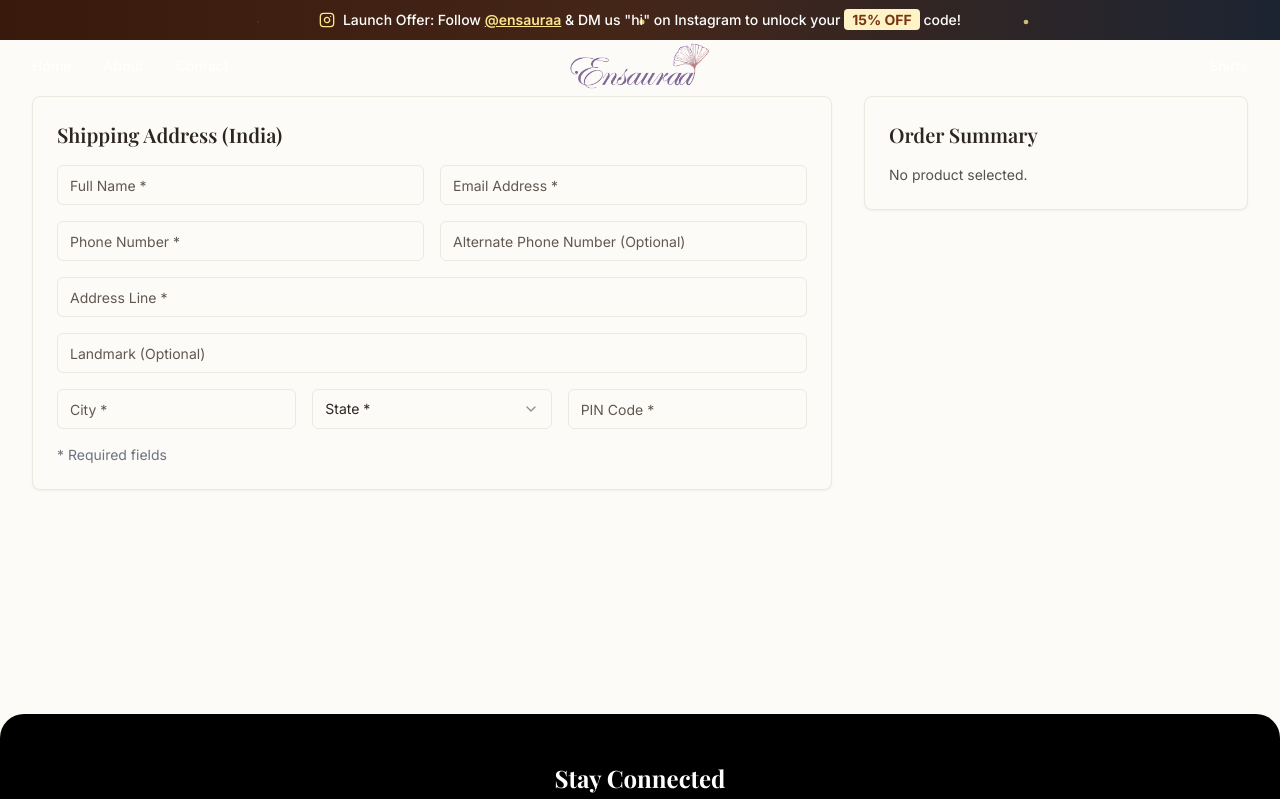
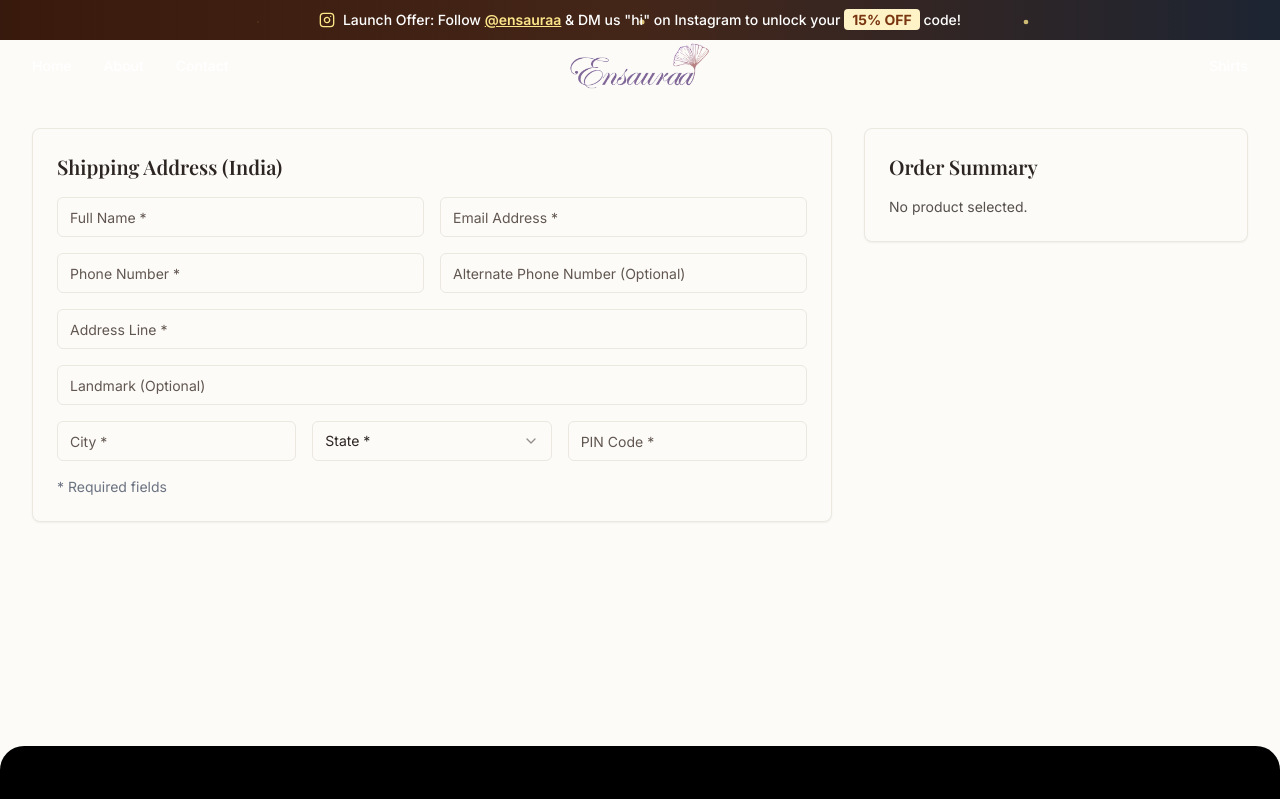
Before and after one commit to dhruvshibhare/ensaura2, a Next.js app: page /checkout in a window 1280 px wide. Shown: the top 799 px of the page. Built offline with nearby package versions, Linux system fonts and the light colour scheme.

Commit message:
Update page.tsx

```diff
--- a/app/checkout/page.tsx
+++ b/app/checkout/page.tsx
@@ -133,7 +133,7 @@ export default function CheckoutPage() {
   return (
     <div className="min-h-screen bg-background">
       <Header />
-      <main className="pt-24 pb-16">
+      <main className="pt-32 pb-16">
         <div className="max-w-7xl mx-auto px-4 sm:px-6 lg:px-8 grid grid-cols-1 lg:grid-cols-3 gap-8">
           {/* Shipping Form */
           }
```
